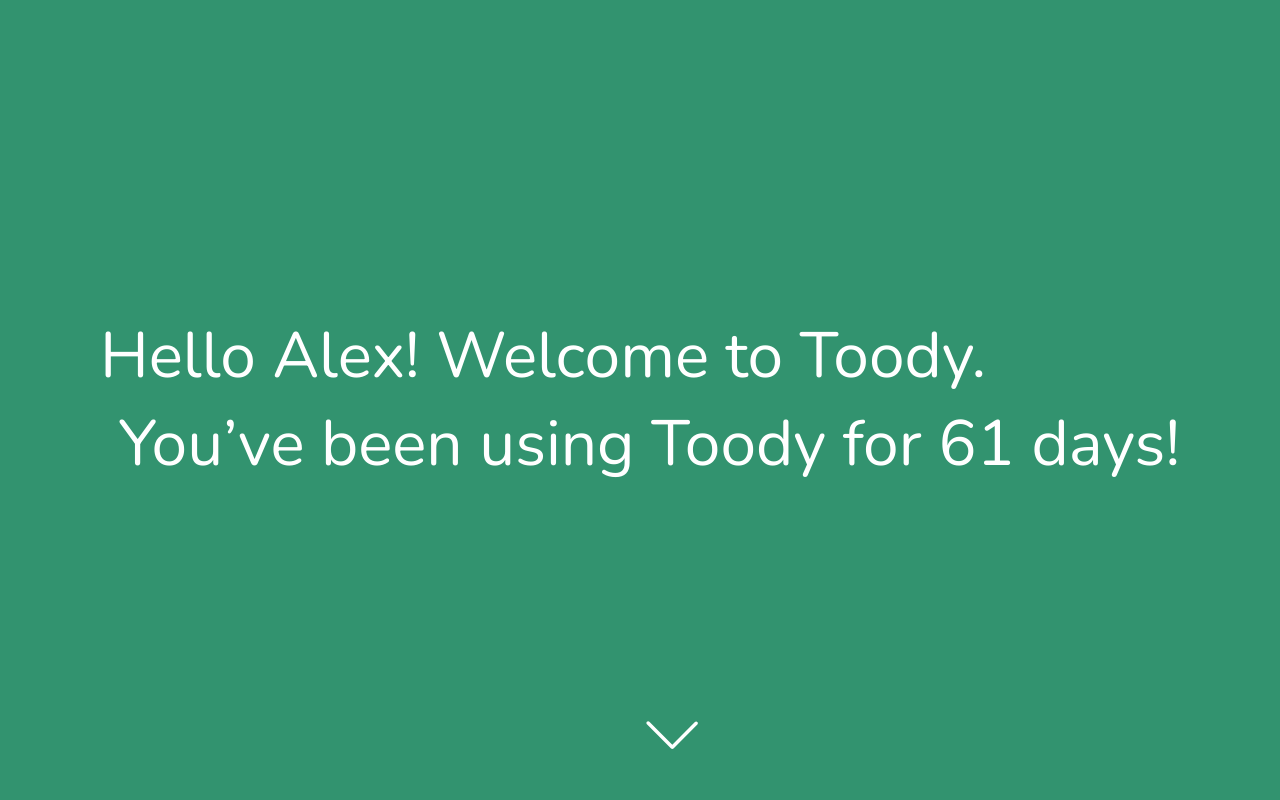
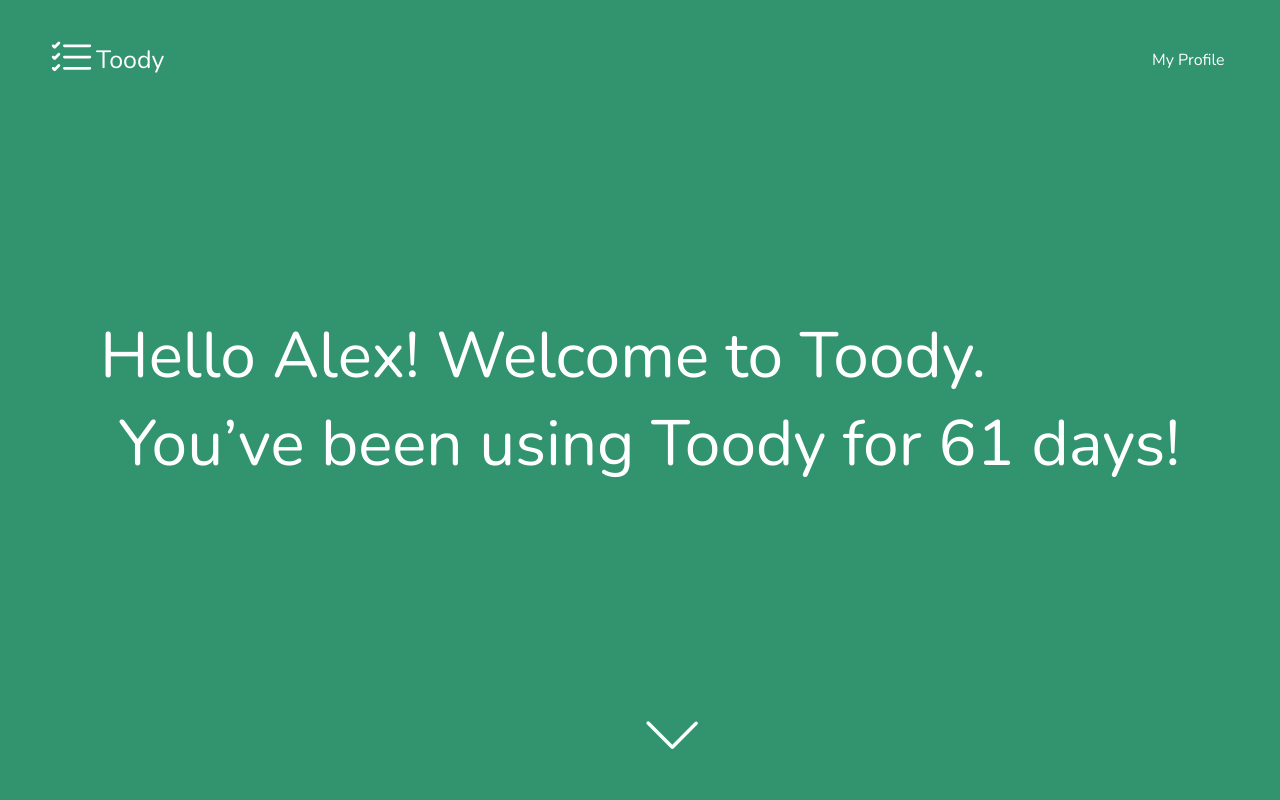
Before and after one commit to ctc-uci/toody-app, a React (Create React App) app: page / in a window 1280 px wide. Shown: the top 800 px of the page. Built offline with nearby package versions, Linux system fonts and the light colour scheme.

Commit message:
task #2 header

```diff
--- a/src/components/Header/Header.css
+++ b/src/components/Header/Header.css
@@ -1,7 +1,5 @@
 .header {
     position: fixed;
     width: 100vw;
+    height: 8vw;
 }
-
-/* TODO: Add styling for your Header component
-here. */
--- a/src/components/Header/Header.jsx
+++ b/src/components/Header/Header.jsx
@@ -1,17 +1,28 @@
 import React from 'react';
-// import toody from '../../images/toody.svg';
+import toody from '../../images/toody.svg';
+import { Link } from 'react-router-dom';
 // ^^ this is the Toody logo; uncomment he above line to use it
 import './Header.css';
 
 const Header = () => {
   return (
     <div className="header">
-      {/*  TODO:
-        You will need to complete this component. The header is the
-        "navbar" that spans the top of the page and contains the 'Toody" logo
-        at the top left and the "Profile" link at the top right. The logo
-        has already been imported for you (see line 2). The completed header
-        should route the user to the Profile page correctly. */}
+      <div>
+        <img style={{ position: 'absolute', top: '40%', left: '4%' }} src={toody} />
+      </div>
+      <p style={{ position: 'absolute', top: '18%', left: '7.5%', fontSize: '25px' }}>Toody</p>
+      <Link
+        style={{
+          position: 'absolute',
+          marginLeft: '90%',
+          top: '48%',
+          textDecoration: 'none',
+          color: 'white',
+        }}
+        to="/profile"
+      >
+        My Profile
+      </Link>
     </div>
   );
 };
```
